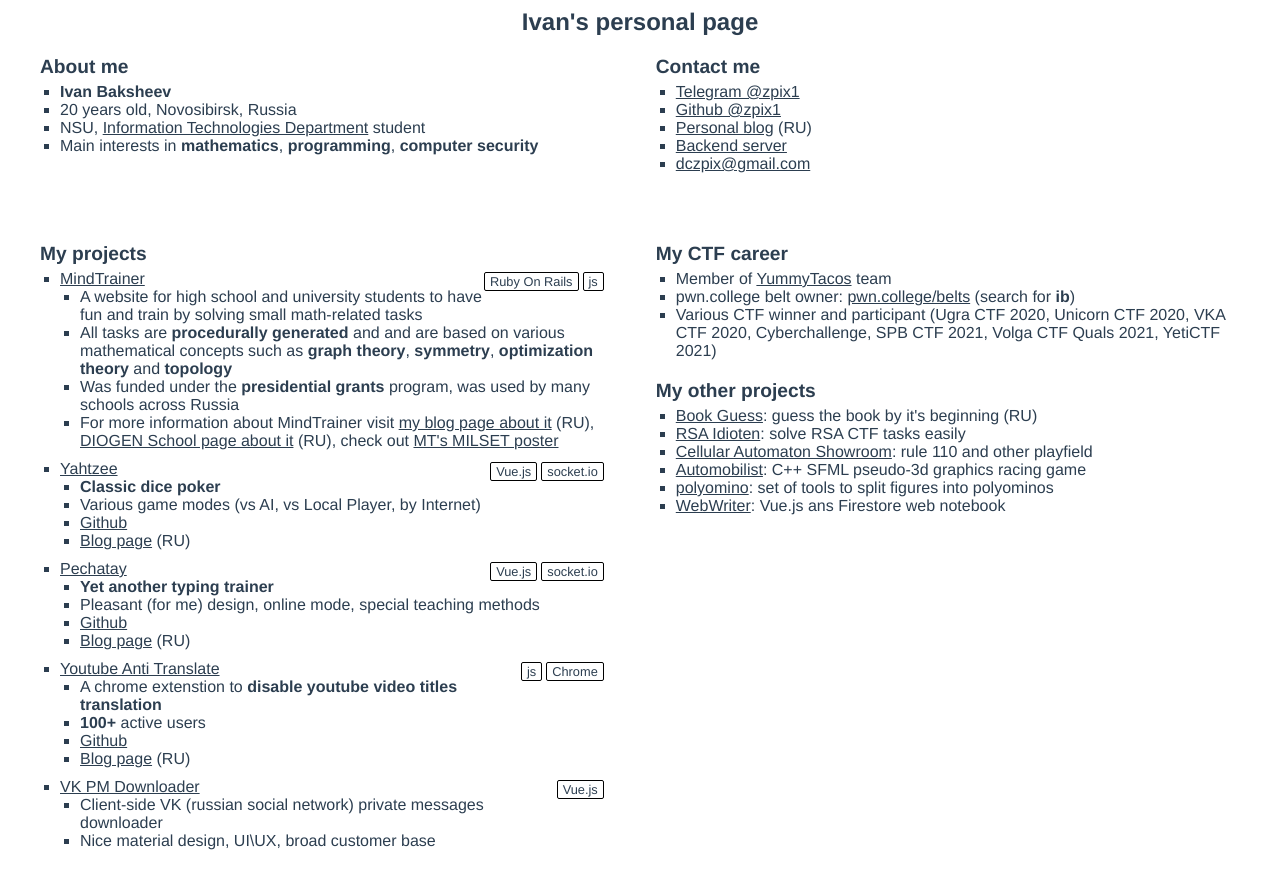
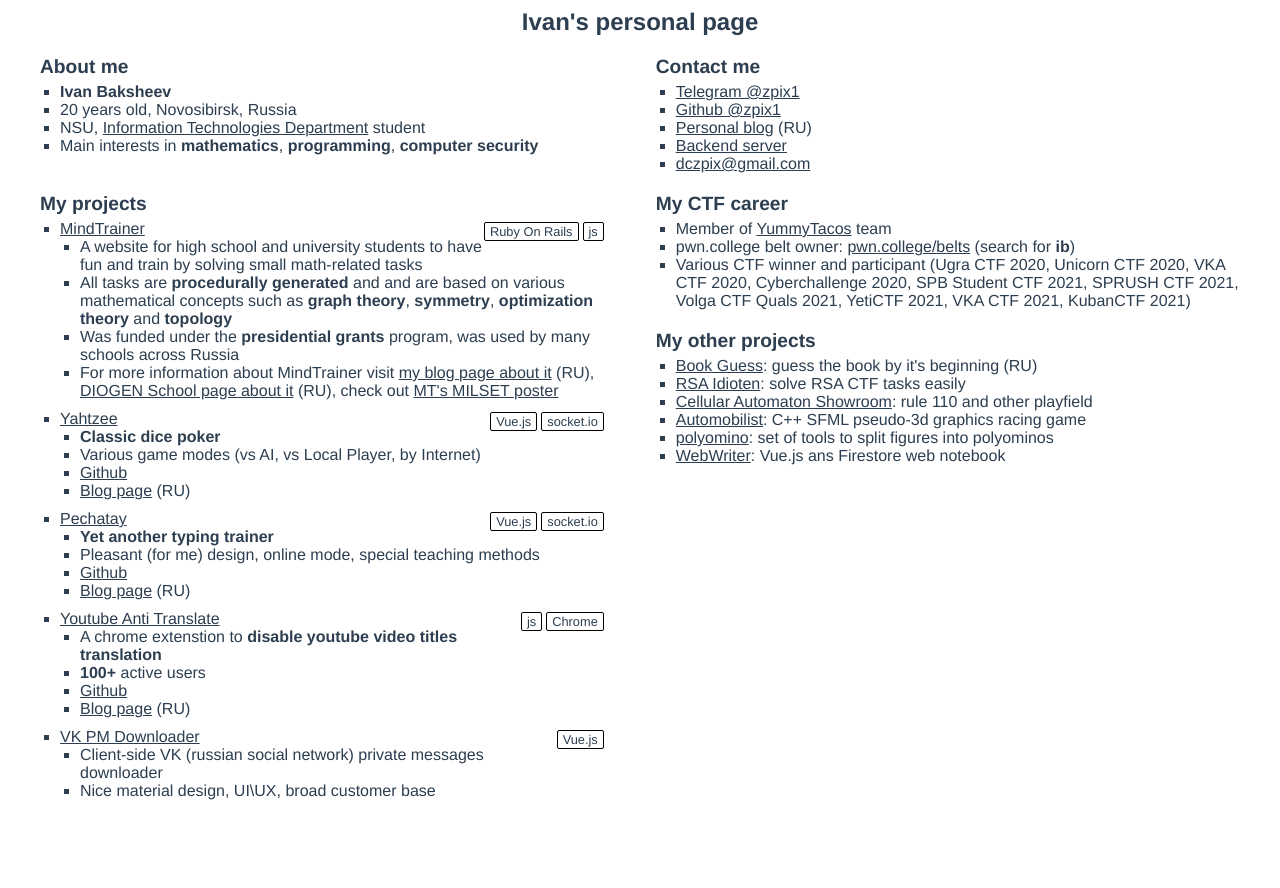
Before and after one commit to zpix1/about-me, a Vue app: page / in a window 1280 px wide. After the commit the page ends 838 px from the top, so only its background shows below. Built offline with nearby package versions, Linux system fonts and the light colour scheme.

Commit message:
minor design change + ctf added

```diff
--- a/src/App.vue
+++ b/src/App.vue
@@ -85,7 +85,8 @@
       <ul>
         <li>Member of <Url url="https://ctftime.org/team/52908">YummyTacos</Url> team</li>
         <li>pwn.college belt owner: <Url url="https://pwn.college/belts">pwn.college/belts</Url> (search for <b>ib</b>)</li>
-        <li>Various CTF winner and participant (Ugra CTF 2020, Unicorn CTF 2020, VKA CTF 2020, Cyberchallenge, SPB CTF 2021, Volga CTF Quals 2021, YetiCTF 2021)</li>
+        <li>Various CTF winner and participant ({{ ctfHistory.map(ctf => ctf.name).join(', ') }})
+        </li>
       </ul>
       <div style="padding-top: 20px" class="subheader">My other projects</div>
       <ol>
@@ -107,6 +108,7 @@
 
 <script>
 import Url from './components/Url.vue'
+import { ctfHistory } from './porfolio';
 
 export default {
   name: 'App',
@@ -116,7 +118,8 @@
   data: function () {
     return {
       showEmail: false,
-      email: atob('ZGN6cGl4QGdtYWlsLmNvbQ==')
+      email: atob('ZGN6cGl4QGdtYWlsLmNvbQ=='),
+      ctfHistory: ctfHistory
     }
   },
   computed: {
@@ -176,7 +179,7 @@
 
     /* grid-template-columns: minmax(0, 700px); */
 
-    gap: 50px;
+    gap: 00px 50px;
 
     grid-template-areas:
       "about-me contacts"
--- /dev/null
+++ b/src/porfolio.js
@@ -0,0 +1,25 @@
+const ctfHistory = [
+  {
+    name: "Ugra CTF 2020"
+  }, {
+    name: "Unicorn CTF 2020"
+  }, {
+    name: "VKA CTF 2020"
+  }, {
+    name: "Cyberchallenge 2020"
+  }, {
+    name: "SPB Student CTF 2021"
+  }, {
+    name: "SPRUSH CTF 2021"
+  }, {
+    name: "Volga CTF Quals 2021"
+  }, {
+    name: "YetiCTF 2021"
+  }, {
+    name: "VKA CTF 2021"
+  }, {
+    name: "KubanCTF 2021"
+  },
+];
+
+export { ctfHistory };
```
